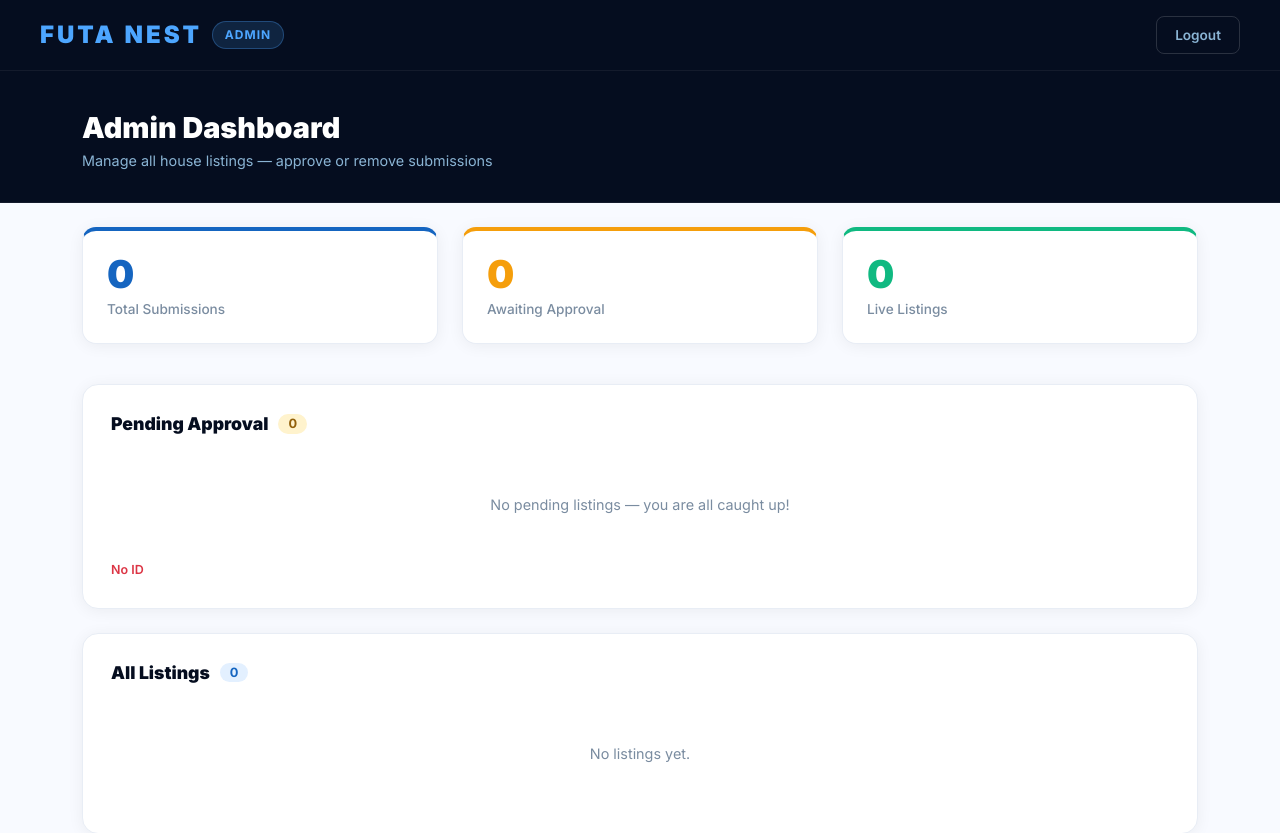
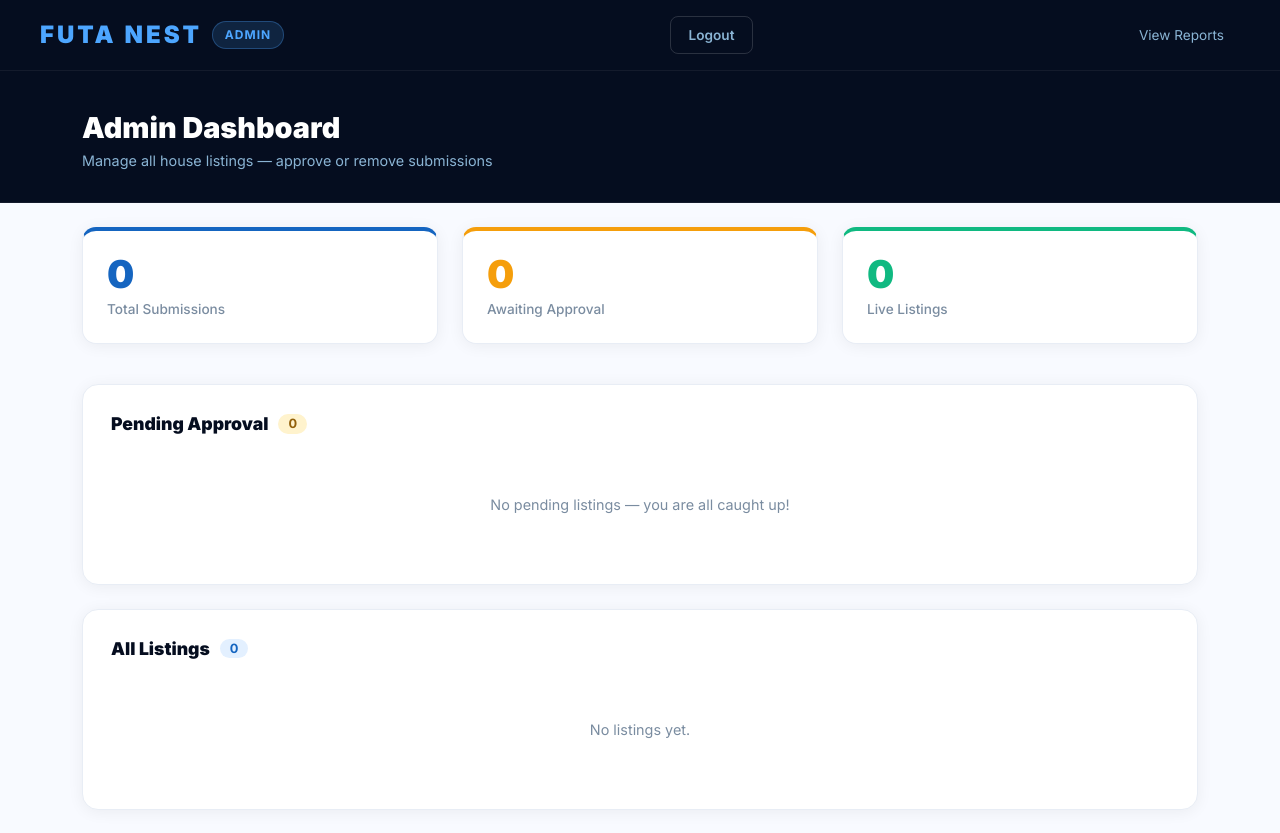
Before and after one commit to ikejidorcas/FUTA-NEST, a Flask app: template templates/admin_dashboard.html in a window 1280 px wide. Shown: the top 833 px of the page. Run offline with Flask 3, Linux system fonts and the light colour scheme; the template is opened without the code that fills it, so the values that code supplies are empty.

Commit message:
Add agent verification and student reports

```diff
--- a/templates/admin_dashboard.html
+++ b/templates/admin_dashboard.html
@@ -62,6 +62,9 @@
             <span class="admin-badge">ADMIN</span>
         </div>
         <a href="/admin/logout" class="btn-logout">Logout</a>
+        <a href="/admin/reports" style="color:#8ab4d4;text-decoration:none;font-size:0.85rem;margin-right:16px;">
+    View Reports
+</a>
     </nav>
 
     <div class="page-header">
@@ -108,6 +111,7 @@
             {% if pending %}
             <div class="table-responsive">
                 <table>
+
                     <thead>
                         <tr>
                             <th>Listing</th>
@@ -116,6 +120,7 @@
                             <th>Area</th>
                             <th>Price</th>
                             <th>Actions</th>
+
                         </tr>
                     </thead>
                     <tbody>
@@ -133,6 +138,12 @@
                                 <a href="/admin/approve/{{ listing.id }}" class="btn-approve me-1">Approve</a>
                                 <a href="/admin/delete/{{ listing.id }}" class="btn-delete"
                                    onclick="return confirm('Delete this listing?')">Delete</a>
+                                   {% if listing.agent_id_url %}
+<a href="{{ listing.agent_id_url }}" target="_blank" class="btn-approve me-1"
+   style="background:linear-gradient(135deg,#10b981,#059669);">View ID</a>
+{% else %}
+<span style="color:#dc3545;font-size:0.78rem;font-weight:600;">No ID</span>
+{% endif %}
                             </td>
                         </tr>
                         {% endfor %}
@@ -144,14 +155,7 @@
                 <p>No pending listings — you are all caught up!</p>
             </div>
             {% endif %}
-            {% if listing.agent_id_url %}
-<a href="{{ listing.agent_id_url }}" target="_blank" class="btn-approve me-1"
-   style="background:linear-gradient(135deg,#10b981,#059669);">View ID</a>
-{% else %}
-<span style="color:#dc3545;font-size:0.78rem;font-weight:600;">No ID</span>
-{% endif %}
         </div>
-
 
         <!-- All Listings -->
         <div class="section-card">
@@ -188,20 +192,21 @@
                                 {% endif %}
                             </td>
                             <td>
-                                {% if not listing.approved %}
                                 <a href="/admin/approve/{{ listing.id }}" class="btn-approve me-1">Approve</a>
-                                {% endif %}
+
 {% if listing.available %}
 <a href="/admin/taken/{{ listing.id }}" class="btn-taken me-1"
    onclick="return confirm('Mark as taken?')">Taken</a>
 {% endif %}
+
 <a href="/admin/delete/{{ listing.id }}" class="btn-delete"
    onclick="return confirm('Are you sure?')">Delete</a>
-                                   <a href="/admin/taken/{{ listing.id }}" class="btn-taken me-1"
-                                <a href="/admin/reports" style="color:#8ab4d4;text-decoration:none;font-size:0.85rem;margin-right:16px;">
+
+<a href="/admin/reports"
+   style="color:#8ab4d4;text-decoration:none;font-size:0.85rem;margin-right:16px;">
    View Reports
 </a>
-   onclick="return confirm('Mark as taken?')">Taken</a>
+
 <button onclick="navigator.clipboard.writeText('https://futa-nest.onrender.com/taken/{{ listing.id }}'); alert('Agent link copied!')"
    class="btn-approve me-1" style="border:none;cursor:pointer;">
    Copy Agent Link
```
Lines whose indentation alone changed are shown as unchanged.
